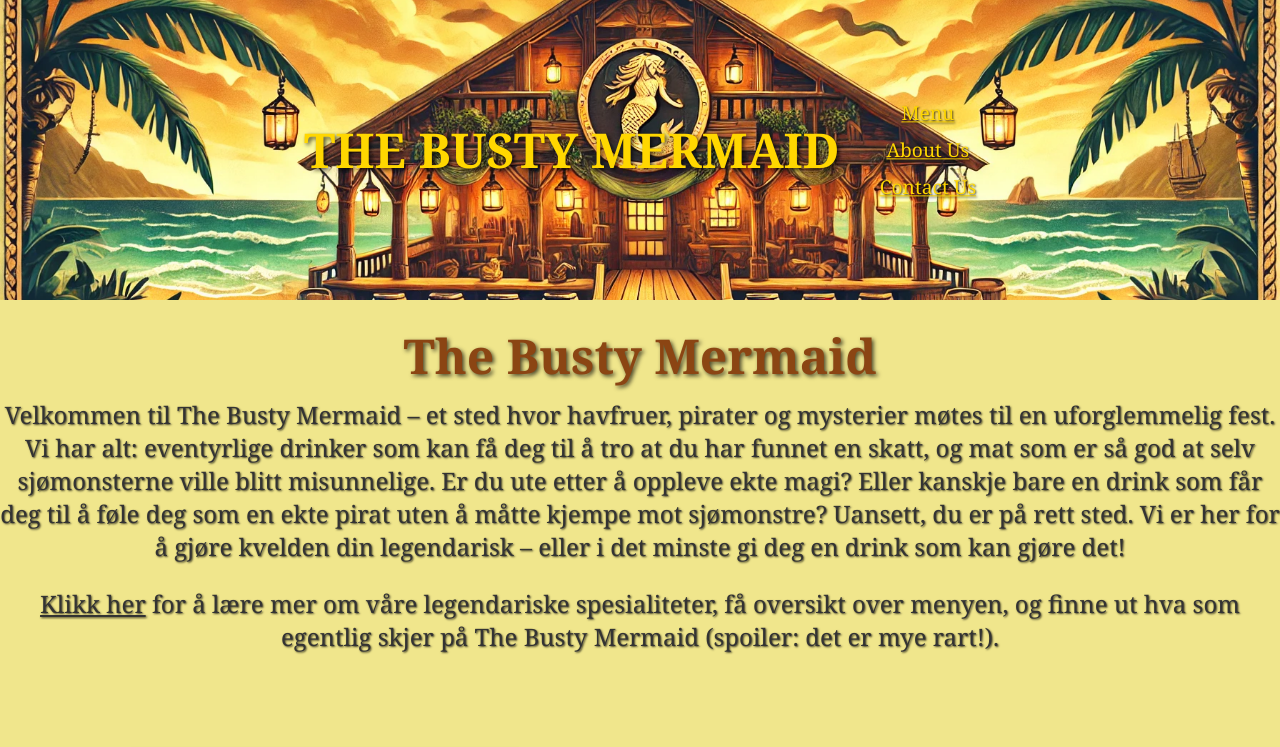
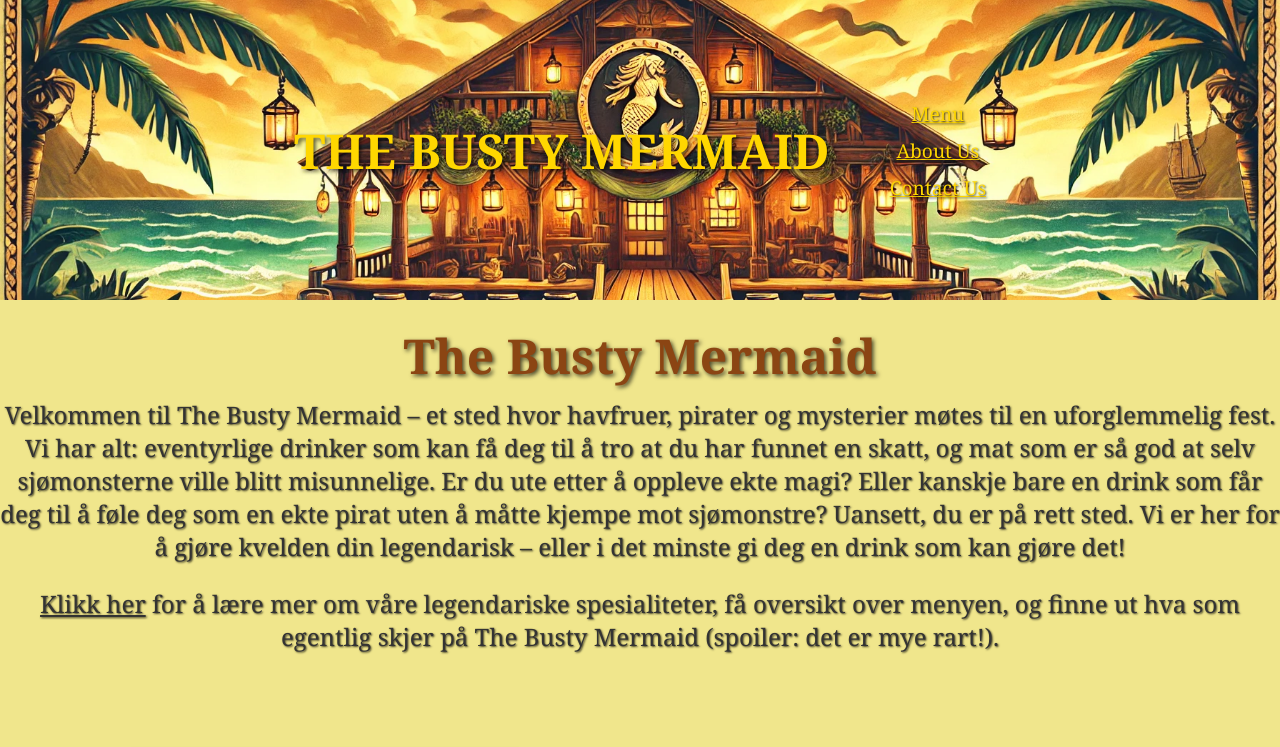
Before and after one commit to Marcus-Kodehode/TheBustyMermaid, a plain HTML site: page index.html in a window 1280 px wide. Shown: the top 747 px of the page. Drawn offline with Linux system fonts and the light colour scheme.

Commit message:
small fix

```diff
--- a/styles.css
+++ b/styles.css
@@ -2,12 +2,12 @@ body {
     background-color: #F0E68C; /* Lys bakgrunnsfarge for hele siden */
     margin: 0; /* Fjerner standard margin */
     padding: 0; /* Fjerner standard padding */
-    font-family: 'Georgia', 'Times New Roman', Times, serif; /* Bruker en serif font for all tekst */
+    /* font-family: 'Georgia', 'Times New Roman', Times, serif; Bruker en serif font for all tekst */
 }
 
 header {
     display: flex; /* Bruker flexbox for å plassere elementene horisontalt */
-    justify-content: center; /* Plasserer innholdet sentrert horisontalt */
+    justify-content: center; /* Plasserer innholdet sentrert i headeren */
     align-items: center; /* Sentrerer innholdet vertikalt */
     position: relative; /* Sørger for at bildet og teksten er riktig plassert */
     width: 100%; /* Full bredde på headeren */
@@ -23,18 +23,15 @@ header img {
 
 .header-content {
     display: flex; /* Bruker flexbox for å plassere h1 og info horisontalt */
-    justify-content: center; /* Plasserer innholdet horisontalt i midten */
+    justify-content: center; /* Plasserer innholdet i midten horisontalt */
     align-items: center; /* Sentrerer innholdet vertikalt */
+    position: absolute; /* Plasserer div-en relativt til headeren */
+    width: 80%; /* Gir bredden en fleksibel størrelse på 80% */
     text-align: center; /* Sørger for at teksten i .header-content er sentrert */
-    position: absolute; /* Plasserer div-en relativt til headeren */
-    top: 50%; /* Justerer vertikal plassering av innholdet */
-    left: 50%; /* Sentrerer horisontalt */
-    transform: translate(-50%, -50%); /* Finjusterer for å sentrere både horisontalt og vertikalt */
-    width: 80%; /* Sørger for at innholdet får plass uten å strekke seg helt ut */
 }
 
 header h1 {
-    margin-right: 20px; /* Litt mellomrom mellom h1 og paragrafene */
+    margin-right: 40px; /* Litt mellomrom mellom h1 og paragrafene */
     color: #FFD700; /* Endrer tekstfargen til gull for god kontrast */
     font-size: 3em; /* Juster størrelsen på teksten etter behov */
     font-weight: bold; /* Gir teksten en fet stil */
@@ -48,6 +45,7 @@ header h1 {
     color: #FFD700; /* Gullfarge på teksten */
     font-size: 1.2em; /* Justerer fontstørrelsen på paragrafene */
     margin-left: 20px; /* Gir litt plass mellom teksten og paragrafene */
+    text-align: center; /* Sentraliserer teksten */
 }
 
 .info p {
@@ -59,7 +57,6 @@ a {
     color: #FFD700; /* Gullfarge på lenkene */
     font-family: Georgia, 'Times New Roman', Times, serif; /* Bruker en klassisk serif font */
 }
-
 
 /* Flexbox for side-boksene */
 .side-boks-container {
```
